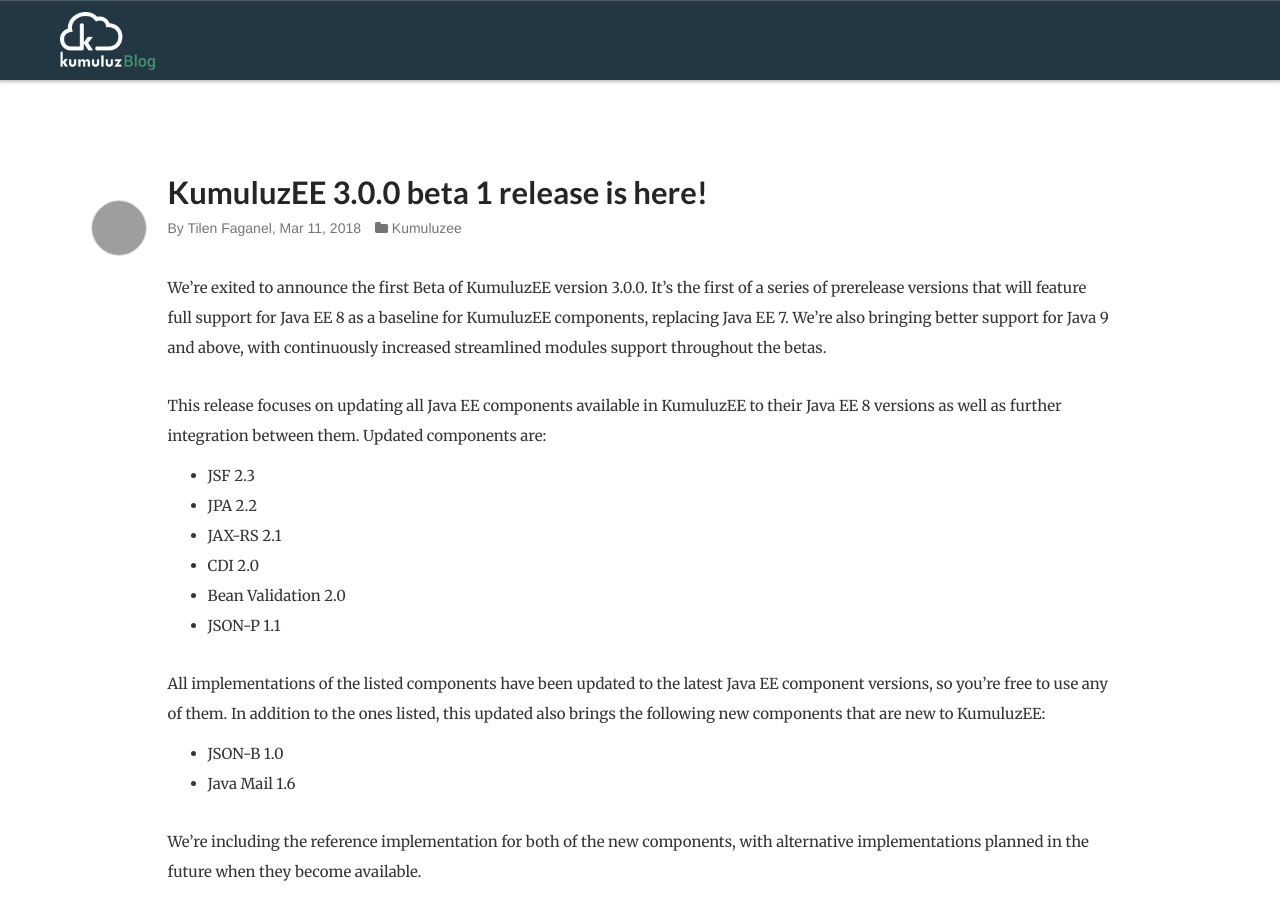
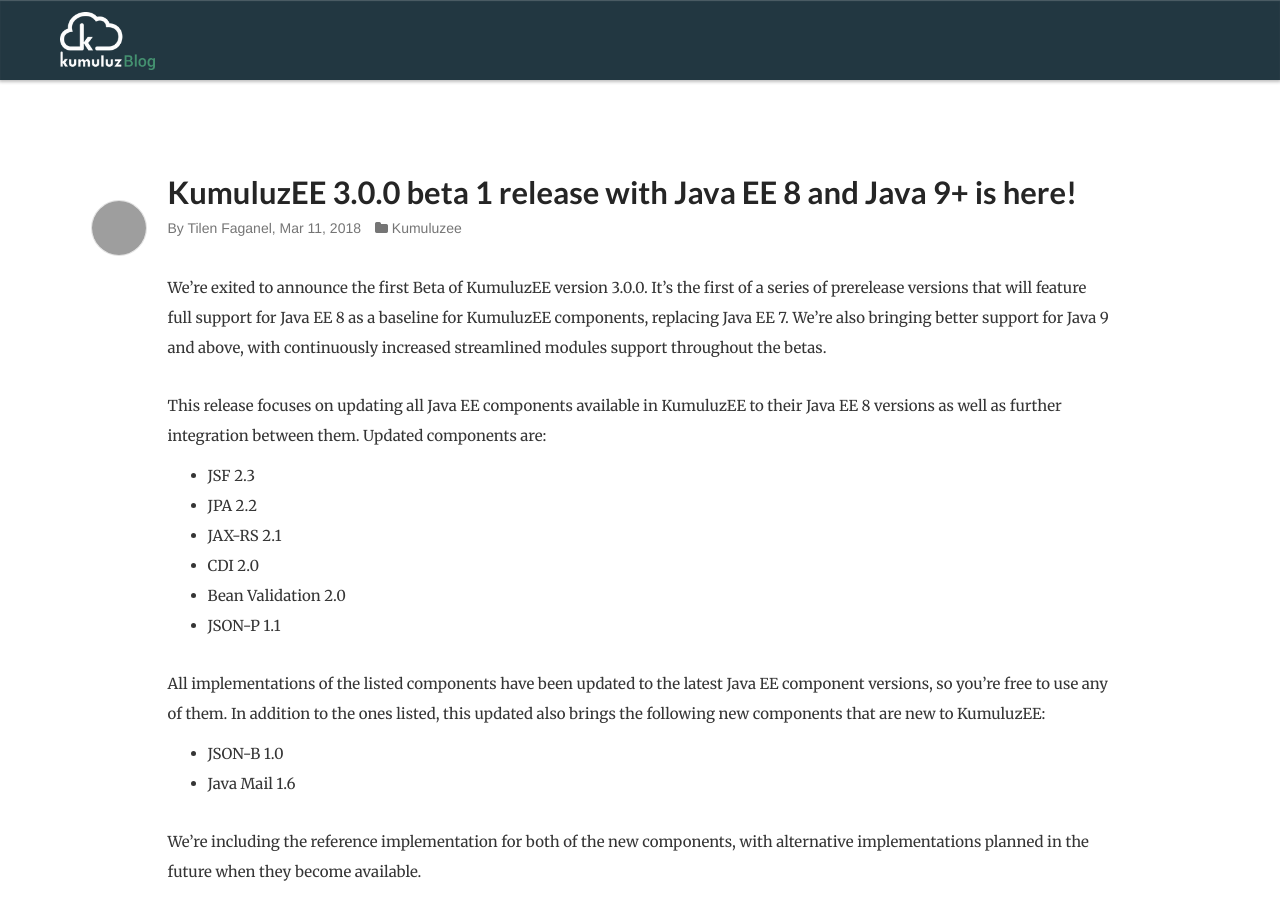
Before and after one commit to kumuluz/blog.sunesis.si, a Jekyll site: the page built from _posts/2018-03-11-kumuluzee-3.0.0-beta.1-release.markdown, in a window 1280 px wide and 900 px high. Built offline with Jekyll 4.4.1, drawn with Linux system fonts in a browser that asks for light colours; grey boxes are pictures that could not be loaded.

Commit message:
Updated the title of the KumuluzEE 3 beta 1 release post

```diff
--- a/_posts/2018-03-11-kumuluzee-3.0.0-beta.1-release.markdown
+++ b/_posts/2018-03-11-kumuluzee-3.0.0-beta.1-release.markdown
@@ -1,6 +1,6 @@
 ---
 layout: post
-title:  "KumuluzEE 3.0.0 beta 1 release is here!"
+title:  "KumuluzEE 3.0.0 beta 1 release with Java EE 8 and Java 9+ is here!"
 date:   2018-03-11
 author: tfaga
 categories: [KumuluzEE]
```
